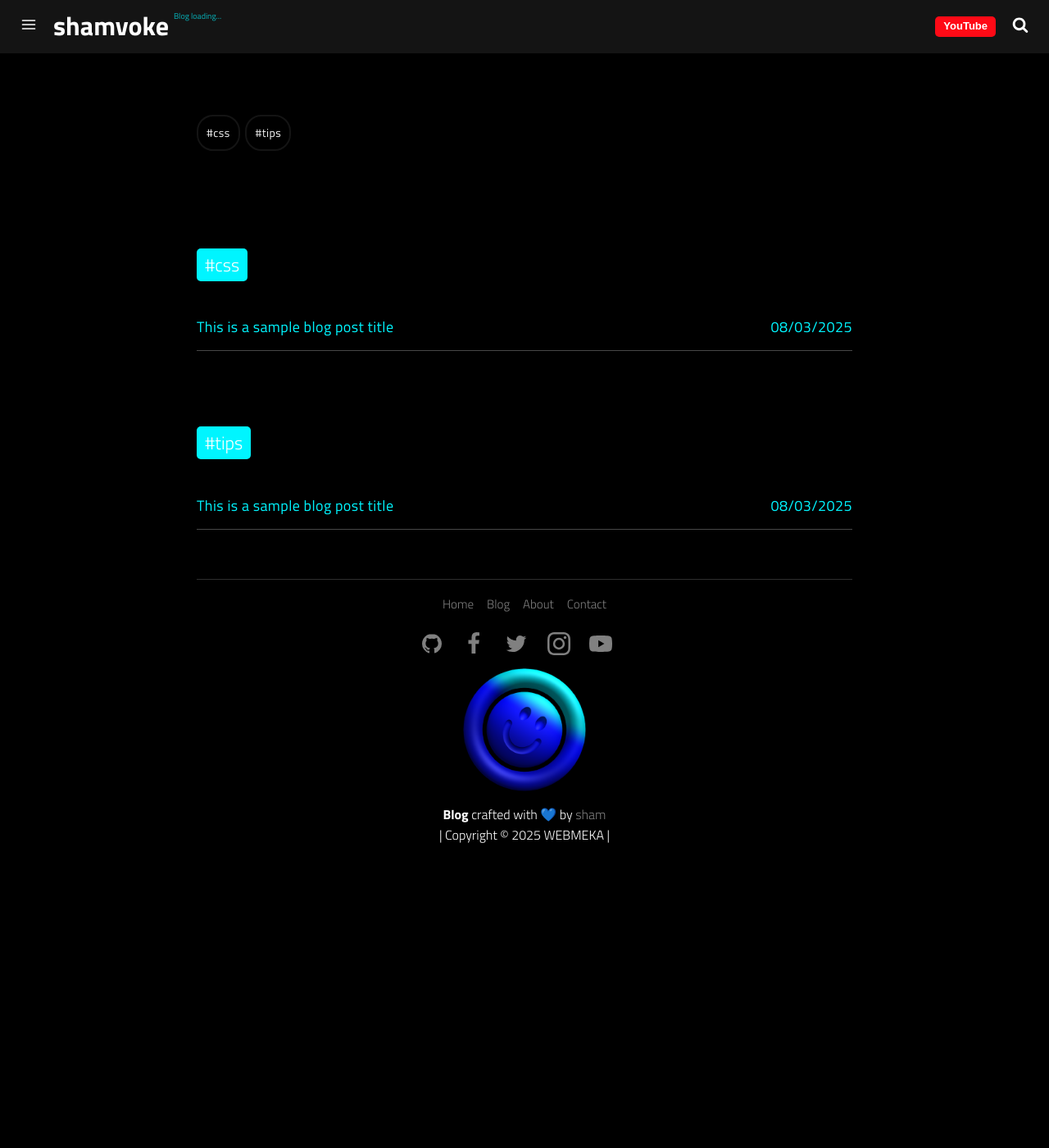
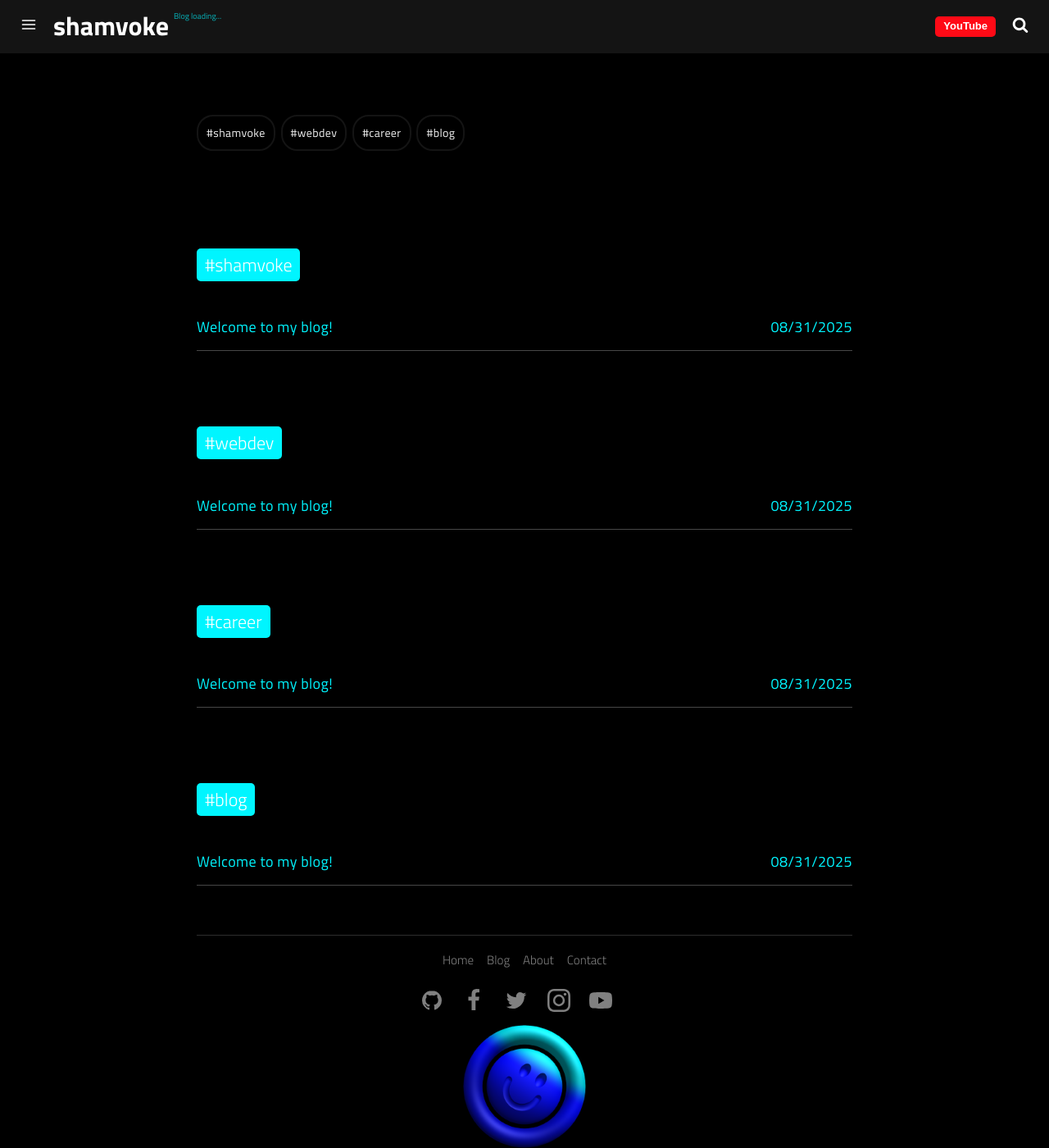
Before and after one commit to shamvoke/shamvoke, a Jekyll site: the page built from tags.html, in a window 1280 px wide and 1400 px high. Shown: the whole window at 82% size. Built offline with Jekyll 4.4.1, drawn with Linux system fonts in a browser that asks for light colours; a script that is not in the unit is left out.

Commit message:
Create Posts “2025-08-31-welcome-to-my-blog”

```diff
--- a/_posts/2025-08-31-welcome-to-my-blog.md
+++ b/_posts/2025-08-31-welcome-to-my-blog.md
@@ -1,24 +1,24 @@
 ---
-date: 2025-08-03 03:11:47
+date: 2025-08-31 08:54:00
 layout: post
-title: This is a sample blog post title
-subtitle: Lorem ipsum dolor sit amet, consectetur adipisicing elit.
-description: Lorem ipsum dolor sit amet, consectetur adipisicing elit, sed do eiusmod tempor incididunt ut labore et dolore magna aliqua.
+title: Welcome to my blog!
+subtitle: Constantly exploring the realms of code and creativity. 🚀
+description: My first step into the blogosphere, but with purpose. why start a
+  blog in 2025? Lessons from WordPress, smarter builds with SSG. Write To Learn,
+  Publish To Share
 image: https://res.cloudinary.com/deudsgjbm/image/upload/v1756614159/shamvoke-bg_dcgdyh.jpg
-optimized_image: https://res.cloudinary.com/deudsgjbm/image/upload/c_scale,w_380/v1756614159/shamvoke-bg_dcgdyh.jpg
-category:
-  - css
+category: blog
 tags:
-  - css
-  - tips
+  - shamvoke
+  - webdev
+  - career
+  - blog
 author: shamvoke
+paginate: false
 ---
-
 So, somehow you've landed on this post. whether by chance, curiosity, or because the algorithm gently nudged you my way. Either way, **Welcome.**
 
-
 I'm Sham, a UI/UX Designer and Web Developer.
-
 
 ### Why Start a Blog in 2025?
 When AI is busy spitting out content by the second. Why now?
@@ -26,35 +26,26 @@
 I've built blogs for clients before. Most didn't last. The longest survived two years, and even that was a battle.
 You see, I was using WordPress for the client's convenience.  (Easier to draft, publish, and edit posts)
 
-
 #### WordPress Plugins.
 When it comes to WordPress, you just can't avoid plugins. You need them for almost everything! In my experience, this always leads to a bloated project. Not forgetting that the really good plugins usually come with a price tag.
-
 
 **Nulled WordPress plugins.**
 Getting 'premium' WordPress plugins for free? Not a smart move, I later learned.
 
-
 #### SEO And Monetization
 Next comes monetization, the bloggers' promised land <del>full of milk and honey</del>. But the journey? not so. To get there, you need serious SEO (_search engine optimization_). This one turns into quicksand if you leave clients to handle it on their own, at least from my experience.
 
-
 > SEO is like bathing, you can't just do it once and assume you're clean forever.
 
-
 And now there are new kids on the block named **AEO** (_Answering Engine Optimization_)  & **GEO** (_Generative Engine Optimization_)
-
 
 - SEO = Ranking top on search engine results. <sub>Like Google</sub>
 - AEO = Optimizing so AI can crawl and pull your content for answers. <sub>Google AI search results</sub>
 - GEO = Optimizing content to be cited or summarized by AI. <sub>Like ChatGPT</sub>
 
-
 > Optimizing for SEO, AEO, and GEO requires consistency, patience, and constant upkeep. something most clients don't have the time or skill for.
 
-
 Add **website maintenance services** and the piling costs become a deal-breaker for most clients.
-
 
 ### My solution?
 **Build Smarter, Not Heavier.**
@@ -64,18 +55,14 @@
 - Protection + extras with [cloudflare.](https://www.cloudflare.com/) Currently _testing_ their free email routing with my email shamvoke@webmeka.com.
 - Plug in a CMS (Content Management System) so clients can draft, publish, and edit posts with ease.
 
-
 > Kindly note my cost-cutting approach is tailored for blogs and landing pages. When it comes to e-commerce, scalability is King.
 
-
 And now, how better to test that out than running my own blog? So here we are. **My very first blog post!** 😌
-
 
 ![placeholder](https://res.cloudinary.com/deudsgjbm/image/upload/v1756614081/shamart_poql3q.webp "Large example image")
 #### Reason Two: **Write To Learn, Publish To Share**
 I aim to share my perspective, the wins and fails, the hacks that save me time, and the rabbit holes worth falling into. It's my way of leaving a trail, like digital breadcrumbs, for myself and anyone else wandering the same path.
 
-
 Stay curious!
 
 Sham.
```
